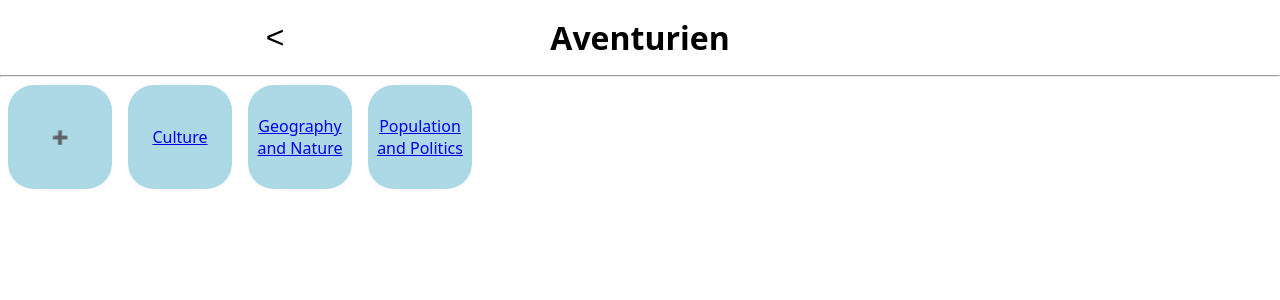
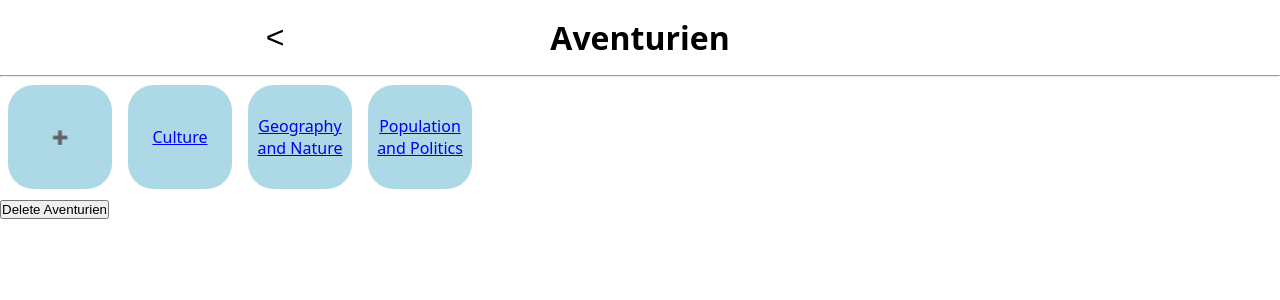
Before and after one commit to ThysBat/worldbuilding-tool, a Next.js app: page /project/aventurien in a window 1280 px wide. Shown: the top 300 px of the page. Built offline with nearby package versions, Linux system fonts and the light colour scheme.

Commit message:
add delete button to projects and categories

```diff
--- a/components/DeleteButton/index.js
+++ b/components/DeleteButton/index.js
@@ -1,7 +1,7 @@
-export default function DeleteButton({ type, onClick }) {
+export default function DeleteButton({ onClick, whatToDelete = "" }) {
   return (
     <button type="button" onClick={onClick}>
-      Delete {type}
+      Delete {whatToDelete}
     </button>
   );
 }
--- a/pages/project/[projectSlug]/index.js
+++ b/pages/project/[projectSlug]/index.js
@@ -6,18 +6,26 @@ import styled from "styled-components";
 import Heading from "../../../components/Heading";
 import StyledButton from "../../../components/Button";
 import CategoriesList from "../../../components/CategoriesList";
+import DeleteButton from "../../../components/DeleteButton";
 
 export default function ProjectPage() {
   const router = useRouter();
-  const { projectSlug: slug } = router.query;
+  const { projectSlug: slug, id } = router.query;
 
-  const projects = useStore(useProjectStore, (state) => state.projects);
+  const projectStore = useStore(useProjectStore, (state) => state);
 
-  if (!slug || !projects) return <div>Loading...</div>;
+  if (!slug || !projectStore) return <div>Loading...</div>;
+
+  const { projects, deleteProject } = projectStore;
 
   const project = projects.find((project) => project.slug === slug);
 
   if (!project) return <div>No Data Found</div>;
+
+  function handleDeleteProject() {
+    deleteProject(id);
+    router.back();
+  }
 
   return (
     <>
@@ -31,6 +39,7 @@ export default function ProjectPage() {
       </Header>
       <hr />
       <CategoriesList></CategoriesList>
+      <DeleteButton whatToDelete={project.name} onClick={handleDeleteProject} />
     </>
   );
 }
--- a/stores/useCategoryStore.js
+++ b/stores/useCategoryStore.js
@@ -1,5 +1,6 @@
 import { create } from "zustand";
 import { persist } from "zustand/middleware";
+import { immer } from "zustand/middleware/immer";
 
 import slugify from "slugify";
 import { uid } from "uid";
@@ -68,7 +69,7 @@ function createNewCategory(categoryName, projectId) {
   };
 }
 
-function getCategoriesByProject(projectId, categories) {
+function handleGetCategoriesByProjectId(projectId, categories) {
   return categories
     .slice()
     .filter((category) => category.projectId == projectId);
@@ -76,14 +77,24 @@ function getCategoriesByProject(projectId, categories) {
 
 export const useCategoryStore = create(
   persist(
-    (set, get) => ({
+    immer((set, get) => ({
       categories: categoriesList,
       createNewCategory,
       addCategory: (newCategory) =>
-        set({ categories: [...get().categories, newCategory] }),
+        set((state) => {
+          state.categories.push(newCategory);
+        }),
       getCategoriesByProjectId: (projectId) =>
-        getCategoriesByProject(projectId, get().categories),
-    }),
+        handleGetCategoriesByProjectId(projectId, get().categories),
+      deleteCategory: (id) => {
+        set((state) => {
+          const index = state.categories.findIndex(
+            (category) => category.id == id
+          );
+          state.categories.splice(index, 1);
+        });
+      },
+    })),
     {
       name: "categories",
     }
--- a/stores/useProjectStore.js
+++ b/stores/useProjectStore.js
@@ -1,5 +1,6 @@
 import { create } from "zustand";
 import { persist } from "zustand/middleware";
+import { immer } from "zustand/middleware/immer";
 
 import slugify from "slugify";
 import { uid } from "uid";
@@ -49,12 +50,20 @@ function createNewProject(projectName) {
 
 export const useProjectStore = create(
   persist(
-    (set, get) => ({
+    immer((set, get) => ({
       projects: projectsList,
       createNewProject,
       addProject: (newProject) =>
-        set({ projects: [...get().projects, newProject] }),
-    }),
+        set((state) => {
+          state.projects.push(newProject);
+        }),
+      deleteProject: (id) => {
+        set((state) => {
+          const index = state.projects.findIndex((project) => project.id == id);
+          state.projects.splice(index, 1);
+        });
+      },
+    })),
     {
       name: "projects",
     }
```
Also changed, not shown: pages/project/[projectSlug]/category/[categorySlug]/index.js (+15 -3 lines).
